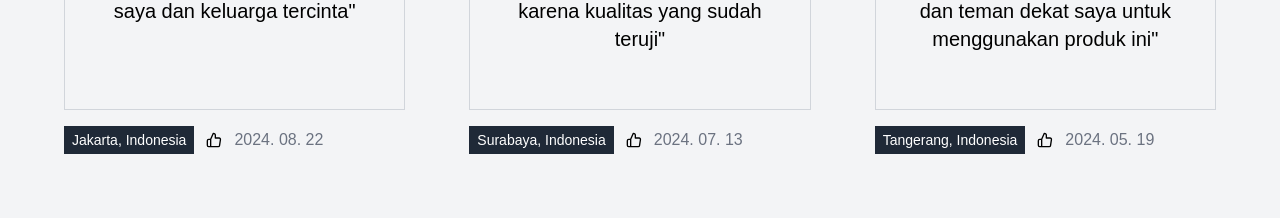
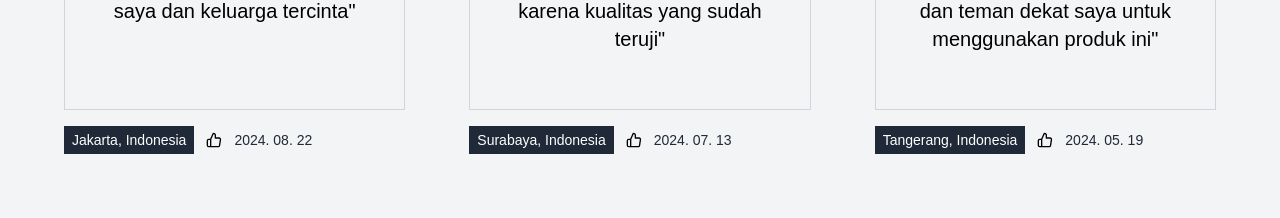
Before and after one commit to m-aviawan/code-challenge-2-avi, a Next.js app: page /products in a window 1280 px wide. Shown: the part 5500-5718 px from the top of the page. Built offline with nearby package versions, Linux system fonts and the light colour scheme; grey boxes are pictures that could not be loaded.

Commit message:
tenth commit

```diff
--- a/src/components/testimonials/index.jsx
+++ b/src/components/testimonials/index.jsx
@@ -51,7 +51,7 @@ const Testimonials = () => {
                     strokeLinejoin="round">
                     <path d="M14 9V5a3 3 0 0 0-3-3l-4 9v11h11.28a2 2 0 0 0 2-1.7l1.38-9a2 2 0 0 0-2-2.3zM7 22H4a2 2 0 0 1-2-2v-7a2 2 0 0 1 2-2h3" />
                   </svg>
-                  <p className='text-gray-500 lg:text-left text-right'>{item.date}</p>
+                  <p className='text-gray-800 text-sm lg:text-left text-right'>{item.date}</p>
                 </span>
               </article>
               )
```
